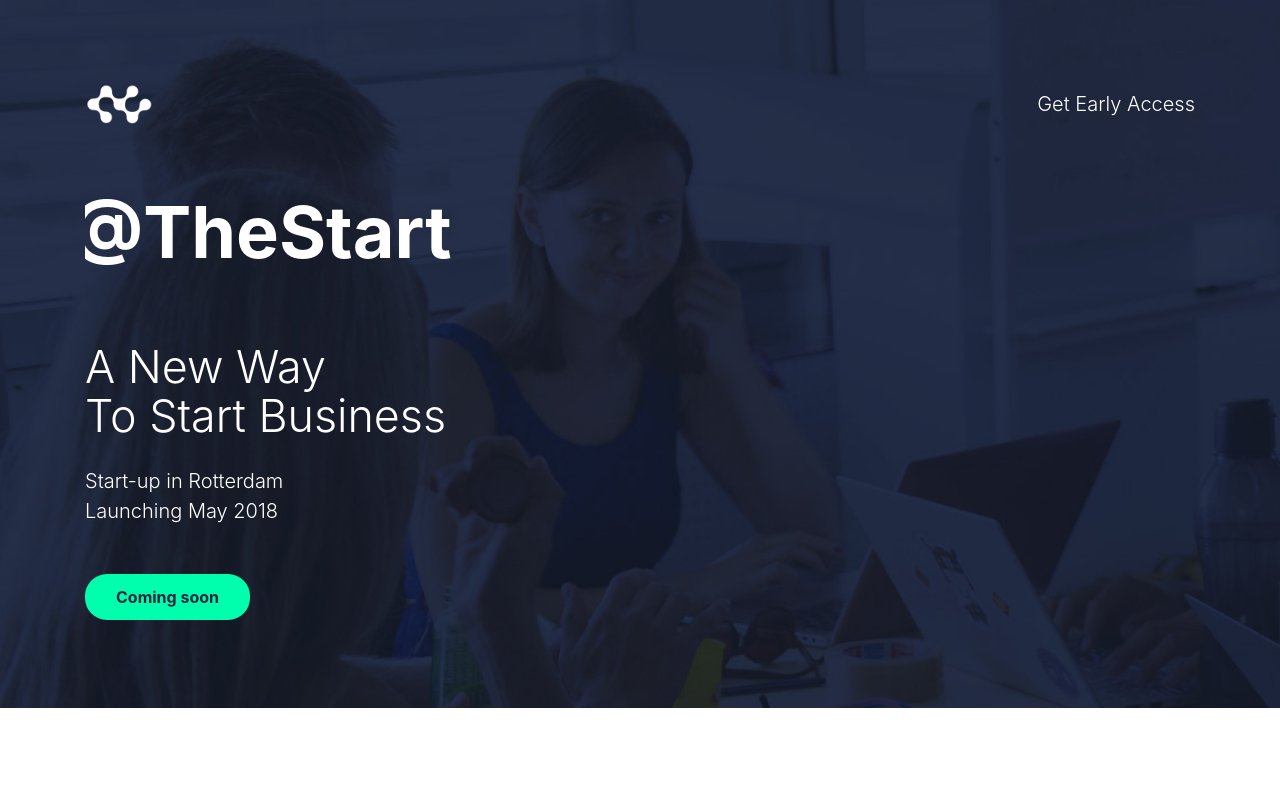
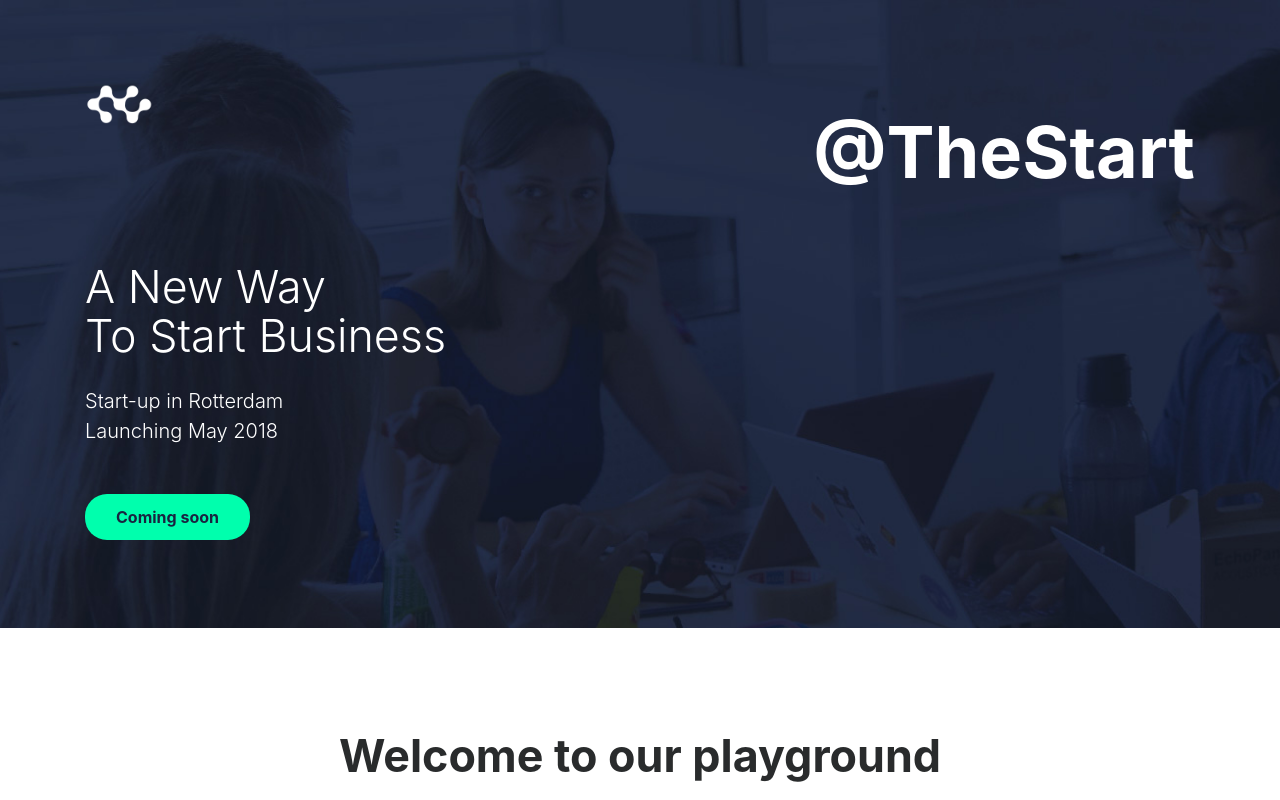
Before and after one commit to atthestarttest/atthestarttest.github.io, a plain HTML site: page index.html in a window 1280 px wide. Shown: the top 800 px of the page. Drawn offline with Linux system fonts and the light colour scheme.

Commit message:
Update index.html

```diff
--- a/index.html
+++ b/index.html
@@ -27,11 +27,10 @@
                         <img src="img/logo.png" alt="logo">
                     </div>
                     <div class="col-6 align-self-center text-right">
-                        <a href="#" class="text-white lead">Get Early Access</a>
-                    </div>
-		<h1 data-aos="fade" data-aos-easing="linear" data-aos-duration="1000" data-aos-once="true" class="display-3 text-white font-weight-bold my-5">
-		@TheStart
-		</h1>
+			    <h1 data-aos="fade" data-aos-easing="linear" data-aos-duration="1000" data-aos-once="true" class="display-3 text-white font-weight-bold my-5">
+				    @TheStart
+			    </h1>
+			</div>
                 </div>
             </header>
 		<h2 class="lead text-white my-4">
```
